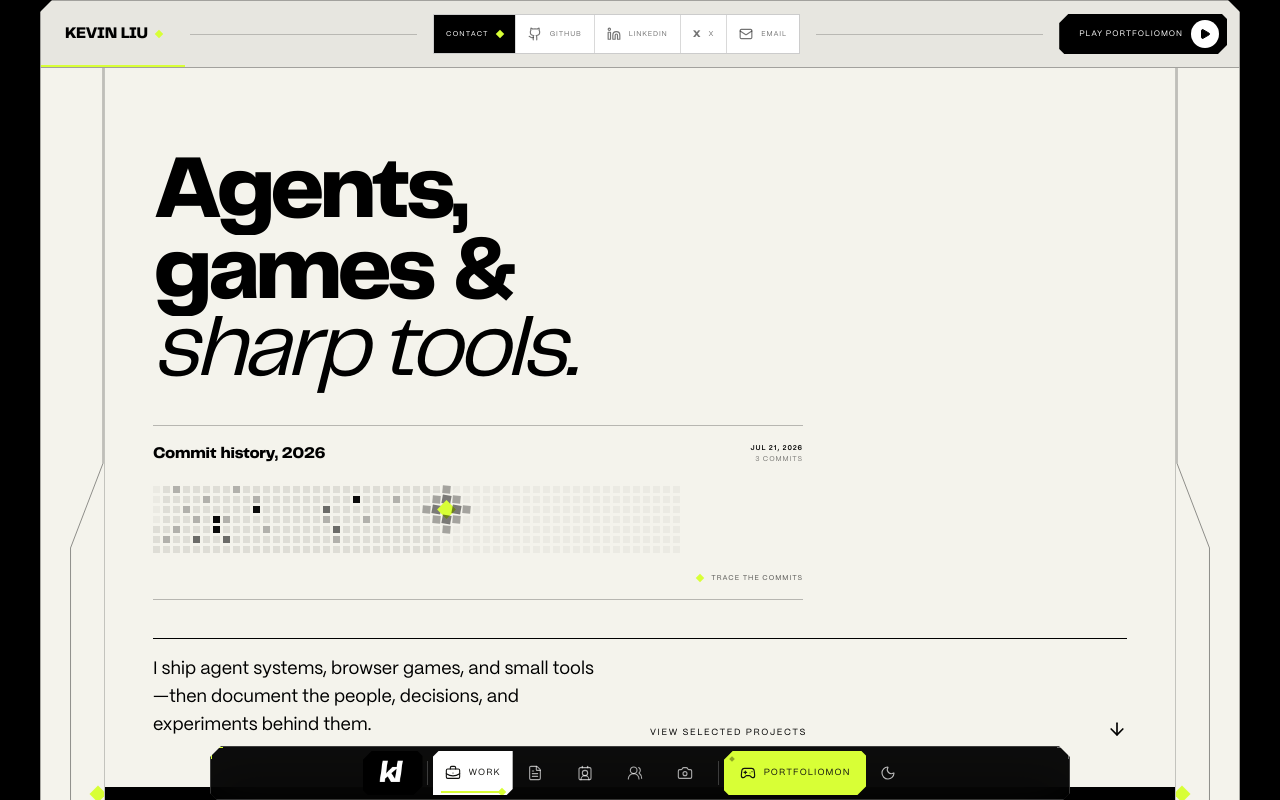
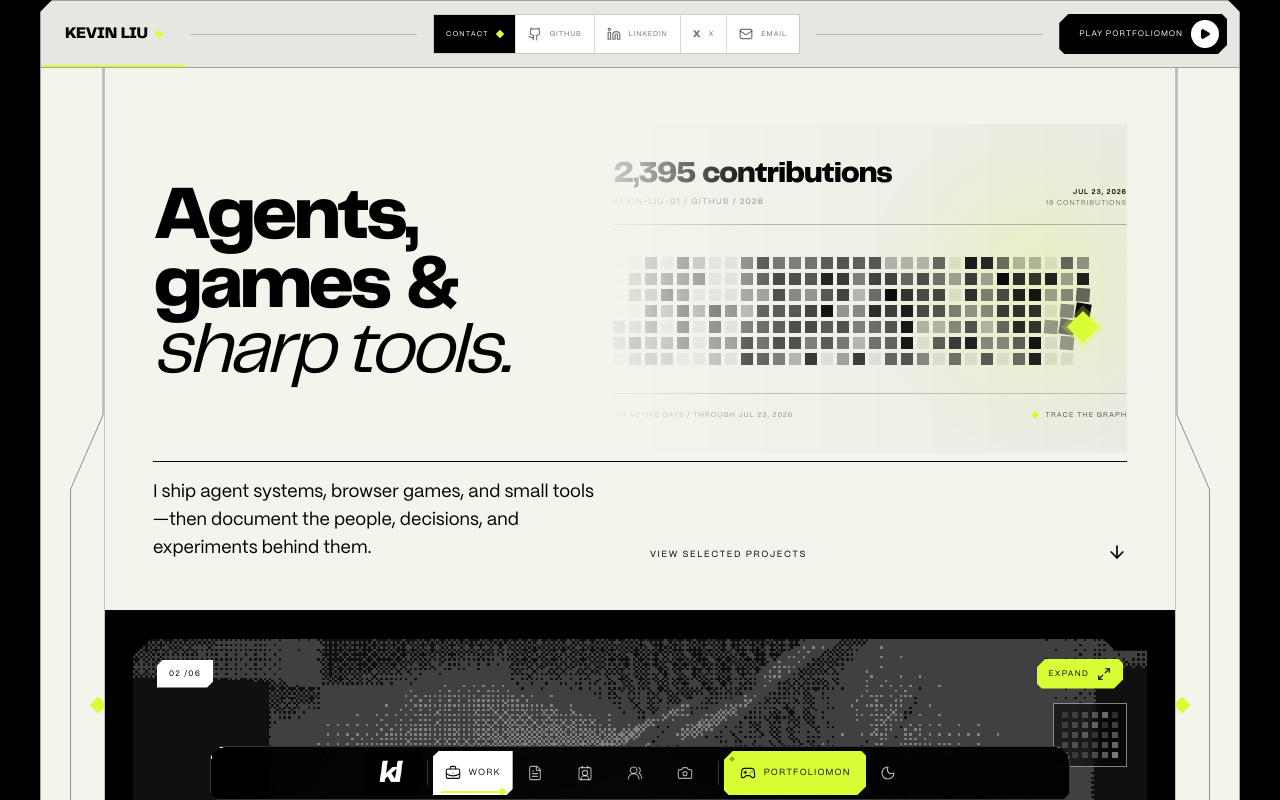
Before and after one commit to Kevin-Liu-01/useful-worlds, a Next.js app: page / in a window 1280 px wide. Shown: the top 800 px of the page. Built offline with nearby package versions, Linux system fonts and the light colour scheme; a web font is replaced by a local one.

Commit message:
Compact hero around real GitHub activity

```diff
--- a/src/components/landing/operatorLab.tsx
+++ b/src/components/landing/operatorLab.tsx
@@ -11,10 +11,12 @@ import {
   X,
 } from "lucide-react";
 import {
+  ACTIVE_CONTRIBUTION_DAYS,
   COMMIT_CELLS,
   CONTRIBUTION_END,
   DEFAULT_ACTIVE_DAY,
   RECENT_COMMITS,
+  TOTAL_CONTRIBUTIONS,
 } from "../../data/commitActivity";
 
 const PERSONAL_SIGNALS = [
@@ -88,10 +90,10 @@ const TRAINER_CODE = [
 ] as const;
 
 const contributionClass = (count: number) => {
-  if (count >= 4) return "bg-black dark:bg-white";
-  if (count === 3) return "bg-black/75 dark:bg-white/80";
-  if (count === 2) return "bg-black/45 dark:bg-white/55";
-  if (count === 1) return "bg-black/20 dark:bg-white/25";
+  if (count >= 50) return "bg-black dark:bg-white";
+  if (count >= 25) return "bg-black/75 dark:bg-white/80";
+  if (count >= 10) return "bg-black/50 dark:bg-white/60";
+  if (count >= 1) return "bg-black/25 dark:bg-white/30";
   return "bg-black/[0.065] dark:bg-white/[0.08]";
 };
 
@@ -266,8 +268,11 @@ const OperatorLab = () => {
               <div>
                 <LabLabel>Proof cadence / this repository</LabLabel>
                 <h3 className="mt-2 font-telegraf text-3xl font-black tracking-[-0.03em] sm:text-4xl">
-                  38 commits in 2026.
+                  {TOTAL_CONTRIBUTIONS.toLocaleString()} contributions in 2026.
                 </h3>
+                <p className="mt-2 font-kode text-[7px] uppercase tracking-[0.14em] text-black/40">
+                  {ACTIVE_CONTRIBUTION_DAYS} active days / GitHub verified
+                </p>
               </div>
               <Activity className="h-7 w-7" strokeWidth={1.25} />
             </div>
--- a/src/components/landing/projectIndexLanding.tsx
+++ b/src/components/landing/projectIndexLanding.tsx
@@ -24,7 +24,13 @@ import {
 } from "lucide-react";
 import { AnimatePresence, motion, useReducedMotion } from "framer-motion";
 import { SOCIAL_LINKS } from "../../constants/site";
-import { COMMIT_CELLS, DEFAULT_ACTIVE_DAY } from "../../data/commitActivity";
+import {
+  ACTIVE_CONTRIBUTION_DAYS,
+  COMMIT_CELLS,
+  CONTRIBUTION_SNAPSHOT,
+  DEFAULT_ACTIVE_DAY,
+  TOTAL_CONTRIBUTIONS,
+} from "../../data/commitActivity";
 import { PHILOSOPHIES, type Philosophy } from "../../data/philosophies";
 import OperatorLab from "./operatorLab";
 
@@ -2600,13 +2606,15 @@ const HeroMarginRail = ({
   </aside>
 );
 
+const HERO_COMMIT_CELLS = COMMIT_CELLS.filter((cell) => !cell.future);
+
 const HeroCommitField = ({ onMode }: { onMode: (mode: HeroMode) => void }) => {
   const defaultIndex = Math.max(
     0,
-    COMMIT_CELLS.findIndex((cell) => cell.key === DEFAULT_ACTIVE_DAY.key),
+    HERO_COMMIT_CELLS.findIndex((cell) => cell.key === DEFAULT_ACTIVE_DAY.key),
   );
   const [activeIndex, setActiveIndex] = useState(defaultIndex);
-  const activeCell = COMMIT_CELLS[activeIndex] ?? DEFAULT_ACTIVE_DAY;
+  const activeCell = HERO_COMMIT_CELLS[activeIndex] ?? DEFAULT_ACTIVE_DAY;
 
   const wakeCell = (index: number) => {
     setActiveIndex(index);
@@ -2615,60 +2623,71 @@ const HeroCommitField = ({ onMode }: { onMode: (mode: HeroMode) => void }) => {
 
   return (
     <motion.div
-      className="mt-6 max-w-[650px] border-y border-black/25 py-3 sm:mt-7 sm:py-4"
-      initial={{ opacity: 0, y: 22, filter: "blur(8px)" }}
-      animate={{ opacity: 1, y: 0, filter: "blur(0px)" }}
+      className="relative min-w-0 overflow-hidden py-5 lg:py-8 lg:pl-4"
+      initial={{ opacity: 0, x: 38, filter: "blur(12px)" }}
+      animate={{ opacity: 1, x: 0, filter: "blur(0px)" }}
       transition={{ ...MOTION_SPRING, delay: 0.32 }}
     >
-      <div className="mb-3 flex items-center justify-between gap-4">
-        <p className="font-telegraf text-sm font-black tracking-[-0.01em] sm:text-base">
-          Commit history, 2026
+      <div className="pointer-events-none absolute inset-y-0 right-0 w-[88%] bg-[radial-gradient(circle_at_82%_48%,rgba(216,255,54,.19),transparent_38%),linear-gradient(90deg,transparent,rgba(10,10,10,.035))]" />
+
+      <div className="relative lg:pl-10 lg:[mask-image:linear-gradient(90deg,transparent_0%,rgba(0,0,0,.28)_12%,black_34%)]">
+        <div className="mb-5 flex items-end justify-between gap-5 border-b border-black/25 pb-4">
+          <div>
+            <p className="font-telegraf text-2xl font-black tracking-[-0.035em] sm:text-3xl">
+              {TOTAL_CONTRIBUTIONS.toLocaleString()} contributions
             </p>
+            <p className="mt-1 font-kode text-[7px] uppercase tracking-[0.16em] text-black/45 sm:text-[8px]">
+              Kevin-Liu-01 / GitHub / 2026
+            </p>
+          </div>
+          <AnimatePresence mode="wait" initial={false}>
             <motion.div
               key={activeCell.key}
-          initial={{ opacity: 0, x: 5 }}
-          animate={{ opacity: 1, x: 0 }}
+              initial={{ opacity: 0, y: 8, filter: "blur(5px)" }}
+              animate={{ opacity: 1, y: 0, filter: "blur(0px)" }}
+              exit={{ opacity: 0, y: -6, filter: "blur(4px)" }}
+              transition={{ duration: 0.24, ease: MOTION_EASE }}
               className="text-right font-kode text-[6px] uppercase tracking-[0.13em] text-black/50 sm:text-[7px]"
             >
               <strong className="block text-black">{activeCell.label}</strong>
-          {activeCell.count} commit{activeCell.count === 1 ? "" : "s"}
+              {activeCell.count} contribution
+              {activeCell.count === 1 ? "" : "s"}
             </motion.div>
-      </div>
-
-      <div className="overflow-x-auto overflow-y-visible py-2">
+          </AnimatePresence>
+        </div>
+
+        <div className="overflow-x-auto overflow-y-visible py-3">
           <div
-          className="grid min-w-[520px] gap-[3px]"
+            className="ml-auto grid min-w-[480px] gap-1"
             style={{
-            gridTemplateRows: "repeat(7, 7px)",
+              gridTemplateRows: "repeat(7, 12px)",
               gridAutoFlow: "column",
-            gridAutoColumns: "7px",
+              gridAutoColumns: "12px",
             }}
             role="grid"
-          aria-label="Interactive portfolio commit history for 2026"
-        >
-          {COMMIT_CELLS.map((cell, index) => {
+            aria-label={`Interactive GitHub contribution history for 2026, ${TOTAL_CONTRIBUTIONS.toLocaleString()} contributions`}
+          >
+            {HERO_COMMIT_CELLS.map((cell, index) => {
               const columnDistance = Math.abs(
                 Math.floor(index / 7) - Math.floor(activeIndex / 7),
               );
               const rowDistance = Math.abs((index % 7) - (activeIndex % 7));
               const energy = Math.max(0, 3 - columnDistance - rowDistance);
-            const unavailable = !cell.inYear || cell.future;
+              const unavailable = !cell.inYear;
+              const intensity =
+                cell.count === 0
+                  ? 0.075
+                  : Math.min(1, 0.12 + Math.log2(cell.count + 1) / 7);
               const baseColor = unavailable
-              ? "rgba(10,10,10,.035)"
-              : cell.count >= 3
-                ? "rgba(10,10,10,1)"
-                : cell.count === 2
-                  ? "rgba(10,10,10,.58)"
-                  : cell.count === 1
-                    ? "rgba(10,10,10,.28)"
-                    : "rgba(10,10,10,.09)";
+                ? "rgba(10,10,10,.025)"
+                : `rgba(10,10,10,${intensity})`;
 
               return (
                 <motion.button
                   key={cell.key}
                   type="button"
                   role="gridcell"
-                aria-label={`${cell.label}: ${cell.count} commits`}
+                  aria-label={`${cell.label}: ${cell.count} contributions`}
                   disabled={unavailable}
                   onPointerEnter={() => !unavailable && wakeCell(index)}
                   onFocus={() => !unavailable && wakeCell(index)}
@@ -2681,22 +2700,31 @@ const HeroCommitField = ({ onMode }: { onMode: (mode: HeroMode) => void }) => {
                       index === activeIndex
                         ? "#d8ff36"
                         : energy > 0
-                        ? `rgba(10,10,10,${0.16 + energy * 0.18})`
+                          ? `rgba(10,10,10,${Math.max(intensity, 0.2 + energy * 0.18)})`
                           : baseColor,
+                    boxShadow:
+                      index === activeIndex
+                        ? "0 0 0 2px rgba(216,255,54,.25)"
+                        : "0 0 0 0 rgba(216,255,54,0)",
                   }}
                   transition={{ type: "spring", stiffness: 520, damping: 25 }}
-                className="h-[7px] w-[7px] outline-none ring-black focus-visible:ring-1 disabled:cursor-default"
+                  className="h-3 w-3 outline-none ring-black focus-visible:ring-1 disabled:cursor-default"
                 />
               );
             })}
           </div>
         </div>
 
-      <div className="mt-3 flex items-center justify-end gap-4 font-kode text-[6px] uppercase tracking-[0.14em] text-black/40 sm:text-[7px]">
-        <span className="flex items-center gap-2 text-black/65">
+        <div className="mt-4 flex items-center justify-between gap-4 border-t border-black/20 pt-4 font-kode text-[6px] uppercase tracking-[0.14em] text-black/40 sm:text-[7px]">
+          <span>
+            {ACTIVE_CONTRIBUTION_DAYS} active days / through{" "}
+            {CONTRIBUTION_SNAPSHOT}
+          </span>
+          <span className="flex shrink-0 items-center gap-2 text-black/65">
             <span className="h-1.5 w-1.5 rotate-45 bg-[#d8ff36]" />
-          Trace the commits
-        </span>
+            Trace the graph
+          </span>
+        </div>
       </div>
     </motion.div>
   );
@@ -2952,9 +2980,9 @@ const ProjectIndexLanding = ({ onEnter }: { onEnter: () => void }) => {
           <HeroMarginRail side="left" mode={heroMode} onMode={setHeroMode} />
 
           <div className="mx-auto flex w-full flex-col bg-[#f4f3ec]">
-            <div className="relative z-10 flex min-h-[620px] min-w-0 flex-col justify-between border-b border-black p-5 sm:min-h-[680px] sm:p-8 lg:min-h-[720px] lg:p-10 xl:p-12">
-              <div className="flex flex-1 flex-col justify-center py-9 sm:py-11 lg:py-4">
-                <h1 className="max-w-[9ch] font-telegraf text-[clamp(3.8rem,7vw,7.6rem)] font-black leading-[0.86] tracking-[-0.045em]">
+            <div className="relative z-10 flex min-h-[520px] min-w-0 flex-col justify-between border-b border-black p-5 sm:min-h-[560px] sm:p-8 lg:min-h-[520px] lg:p-10 xl:p-12">
+              <div className="grid flex-1 items-center gap-2 py-5 sm:py-7 xl:grid-cols-[minmax(0,.82fr)_minmax(560px,1.18fr)] xl:py-2">
+                <h1 className="relative z-10 max-w-[10ch] font-telegraf text-[clamp(3.8rem,5.9vw,6.4rem)] font-black leading-[0.86] tracking-[-0.045em]">
                   {[
                     { text: "Agents,", italic: false },
                     { text: "games &", italic: false },
--- a/src/data/commitActivity.ts
+++ b/src/data/commitActivity.ts
@@ -1,32 +1,33 @@
 const DAY_MS = 86_400_000;
 const CONTRIBUTION_START = Date.UTC(2025, 11, 28);
-export const CONTRIBUTION_END = "2026-07-21";
+const ACTIVITY_START = Date.UTC(2026, 0, 1);
 
-export const COMMIT_ACTIVITY: Readonly<Record<string, number>> = {
-  "2026-01-09": 1,
-  "2026-01-11": 1,
-  "2026-01-15": 1,
-  "2026-01-20": 1,
-  "2026-01-28": 1,
-  "2026-01-30": 2,
-  "2026-02-02": 1,
-  "2026-02-11": 4,
-  "2026-02-12": 3,
-  "2026-02-18": 1,
-  "2026-02-20": 2,
-  "2026-02-22": 1,
-  "2026-03-09": 1,
-  "2026-03-10": 3,
-  "2026-03-19": 1,
-  "2026-04-28": 2,
-  "2026-04-29": 1,
-  "2026-05-07": 2,
-  "2026-05-08": 1,
-  "2026-05-18": 3,
-  "2026-05-27": 1,
-  "2026-06-15": 1,
-  "2026-07-21": 3,
-};
+export const CONTRIBUTION_END = "2026-07-23";
+export const TOTAL_CONTRIBUTIONS = 2_395;
+export const ACTIVE_CONTRIBUTION_DAYS = 170;
+export const CONTRIBUTION_SNAPSHOT = "Jul 23, 2026";
+
+// Authenticated GitHub contribution calendar for Kevin-Liu-01, Jan 1–Jul 23, 2026.
+// Stored as a deploy-safe snapshot so the public site never needs a GitHub token.
+const CONTRIBUTION_COUNTS = [
+  1, 1, 0, 0, 2, 2, 0, 1, 12, 1, 3, 5, 2, 10, 6, 3, 2, 0, 6, 14, 2, 0, 3, 1, 7,
+  6, 5, 13, 10, 8, 0, 1, 6, 0, 2, 0, 0, 0, 0, 0, 0, 11, 7, 4, 1, 0, 0, 0, 4, 0,
+  3, 0, 4, 4, 2, 1, 6, 15, 18, 12, 9, 2, 10, 8, 7, 9, 6, 18, 15, 12, 11, 15, 5,
+  5, 16, 4, 13, 16, 15, 1, 7, 13, 3, 20, 18, 5, 26, 12, 40, 13, 58, 12, 12, 0,
+  14, 25, 20, 3, 15, 6, 2, 11, 5, 1, 4, 5, 1, 24, 13, 20, 8, 34, 8, 7, 0, 1, 20,
+  65, 23, 14, 10, 9, 1, 9, 29, 47, 53, 53, 14, 1, 16, 17, 17, 1, 0, 4, 9, 7, 19,
+  14, 1, 11, 0, 0, 2, 0, 5, 4, 24, 7, 50, 23, 32, 3, 14, 42, 0, 37, 2, 5, 4, 1,
+  4, 12, 8, 92, 18, 24, 9, 4, 0, 1, 33, 42, 30, 36, 11, 8, 1, 27, 56, 31, 29,
+  56, 41, 0, 42, 2, 0, 0, 0, 0, 9, 2, 4, 4, 0, 0, 0, 3, 44, 9, 75, 19,
+] as const;
+
+export const COMMIT_ACTIVITY: Readonly<Record<string, number>> =
+  Object.fromEntries(
+    CONTRIBUTION_COUNTS.map((count, index) => [
+      new Date(ACTIVITY_START + index * DAY_MS).toISOString().slice(0, 10),
+      count,
+    ]),
+  );
 
 export const COMMIT_CELLS = Array.from({ length: 53 * 7 }, (_, index) => {
   const date = new Date(CONTRIBUTION_START + index * DAY_MS);
@@ -52,23 +53,26 @@ export const DEFAULT_ACTIVE_DAY = COMMIT_CELLS.find(
   count: 0,
   inYear: true,
   future: false,
-  label: "Jul 21, 2026",
+  label: CONTRIBUTION_SNAPSHOT,
 };
 
 export const RECENT_COMMITS = [
   {
-    hash: "12843ed",
-    date: "Jul 21",
-    subject: "Polish portfolio previews and fix pnpm deploy",
+    hash: "b16eb81",
+    date: "Jul 23",
+    subject: "Refine portfolio motion system",
+    repo: "useful-worlds",
   },
   {
-    hash: "d50153a",
-    date: "Jul 21",
-    subject: "Refactor portfolio landing and battle visuals",
+    hash: "1430b32",
+    date: "Jul 23",
+    subject: "Restore natural document scrolling",
+    repo: "useful-worlds",
   },
   {
-    hash: "02ecff6",
-    date: "Jul 21",
-    subject: "Update project registry",
+    hash: "69a9564",
+    date: "Jul 23",
+    subject: "Stack hero media below introduction",
+    repo: "useful-worlds",
   },
 ] as const;
```
Lines whose indentation alone changed are shown as unchanged.
